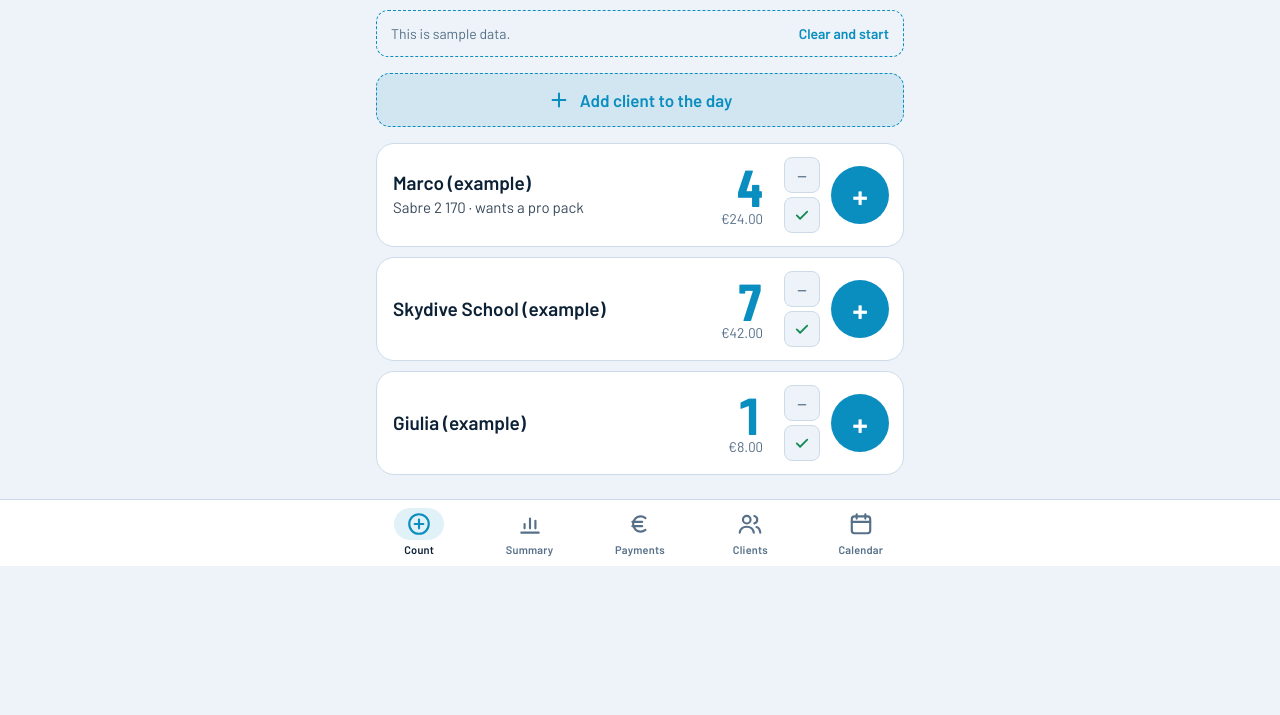
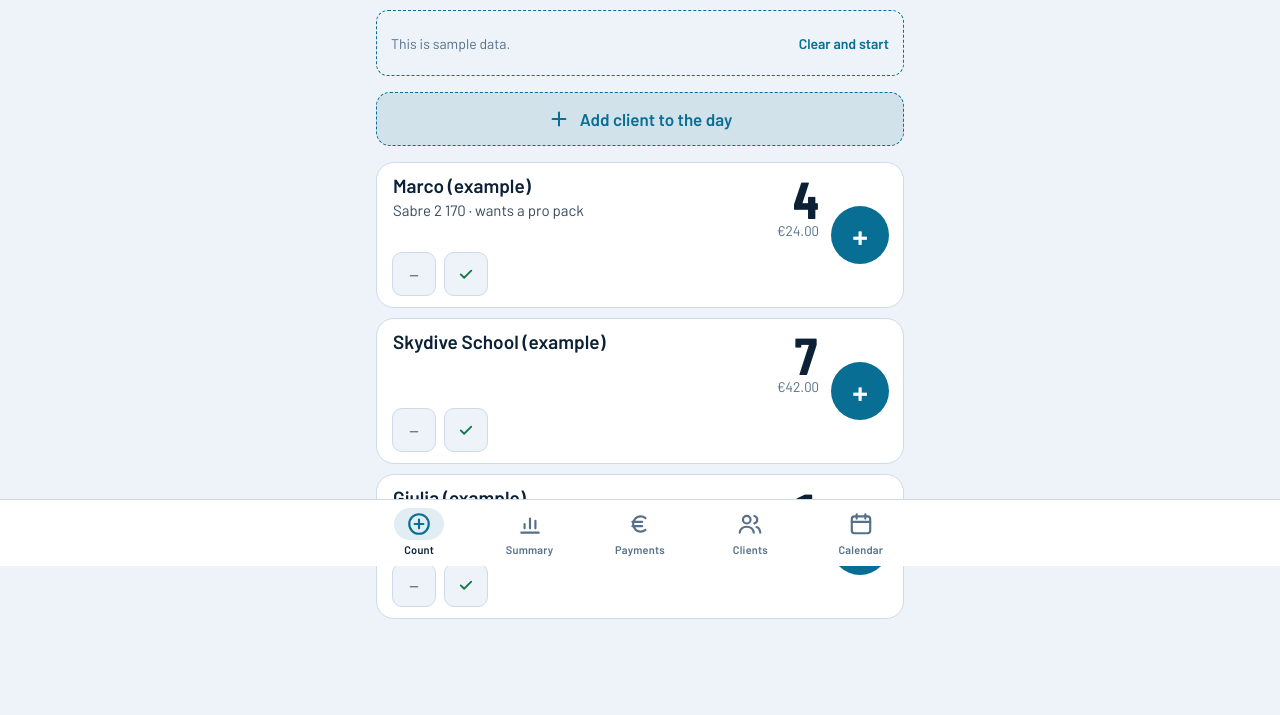
Before and after one commit to Filippo-cloud1/Packing, a plain HTML site: page index.html in a window 1280 px wide. Shown: the part 234-949 px from the top of the page. Before the commit the page ends 805 px from the top, so only its background shows below. Drawn offline with nearby package versions, Linux system fonts and the light colour scheme.

Commit message:
Packing 1.10: light-theme contrast, safer tile buttons, offline fonts (#1)
- Light theme: darker accent, warn and ok colours (and light accent
  variants) so text meets WCAG AA 4.5:1
- Client tiles: − and ✓ moved bottom-left away from +, 44px targets;
  count shown in text colour
- 44px minimum for buttons, segment filters and colour swatches
- "Da incassare" uses the warn colour like the "Deve" badges
- Service worker: precache Google Fonts at install (cache packing-v31)


Claude-Session: https://claude.ai/code/session_01BxaPxgW4zDmDcxmMeVe6i7

Co-authored-by: Claude <noreply@anthropic.com>

```diff
--- a/index.html
+++ b/index.html
@@ -29,14 +29,14 @@
 @media (prefers-color-scheme: light){
   :root:not([data-skin="dark"]){
     --bg:#edf3f8; --panel:#ffffff; --panel-2:#e2ecf5; --line:#cddbe8;
-    --fg:#0c2136; --muted:#567089; --accent:#0a8ec0; --accent-ink:#ffffff; --accent-soft:rgba(10,142,192,.12);
-    --warn:#d4601c; --ok:#178a55; --danger:#c93636; --bar:#ffffff; color-scheme:light;
+    --fg:#0c2136; --muted:#567089; --accent:#086e94; --accent-ink:#ffffff; --accent-soft:rgba(8,110,148,.12);
+    --warn:#a74c16; --ok:#147649; --danger:#bf3333; --bar:#ffffff; color-scheme:light;
   }
 }
 :root[data-skin="light"]{
   --bg:#edf3f8; --panel:#ffffff; --panel-2:#e2ecf5; --line:#cddbe8;
-  --fg:#0c2136; --muted:#567089; --accent:#0a8ec0; --accent-ink:#ffffff; --accent-soft:rgba(10,142,192,.12);
-  --warn:#d4601c; --ok:#178a55; --danger:#c93636; --bar:#ffffff; color-scheme:light;
+  --fg:#0c2136; --muted:#567089; --accent:#086e94; --accent-ink:#ffffff; --accent-soft:rgba(8,110,148,.12);
+  --warn:#a74c16; --ok:#147649; --danger:#bf3333; --bar:#ffffff; color-scheme:light;
 }
 
 /* brand header */
@@ -66,38 +66,39 @@ button{cursor:pointer}
 .totals .k{font-size:12px;letter-spacing:.12em;text-transform:uppercase;color:var(--muted)}
 .totals .v{font-family:var(--display);font-weight:700;font-size:40px;line-height:1.05;font-variant-numeric:tabular-nums;white-space:nowrap}
 .totals .v.eur{color:var(--accent)}
+.totals .v.due{color:var(--warn)}
 
 .banner{display:flex;gap:12px;align-items:center;justify-content:space-between;flex-wrap:wrap;border:1px dashed var(--accent);border-radius:12px;padding:10px 14px;color:var(--muted);font-size:14px}
-.banner button{background:none;border:0;color:var(--accent);font-weight:600;padding:4px 0}
+.banner button{background:none;border:0;color:var(--accent);font-weight:600;padding:4px 0;min-height:44px}
 
 /* client tiles */
 /* client bands on the Conta page: name/notes left, count, small actions, big + */
 .tiles{display:grid;grid-template-columns:1fr;gap:10px}
 .tile-wrap{position:relative;display:flex}
-.tile{position:relative;overflow:hidden;width:100%;display:flex;align-items:center;gap:12px;min-height:104px;padding:12px 140px 12px 16px;border-radius:18px;border:1px solid var(--line);background:var(--panel);text-align:left;transition:transform .08s,background .25s,border-color .25s}
+.tile{position:relative;overflow:hidden;width:100%;display:flex;align-items:center;gap:12px;min-height:120px;padding:12px 84px 68px 16px;border-radius:18px;border:1px solid var(--line);background:var(--panel);text-align:left;transition:transform .08s,background .25s,border-color .25s}
 .tile:active{transform:scale(.97)}
 .tile.bump{background:var(--accent-soft);border-color:var(--accent)}
-.tile .tl{flex:1;min-width:0;display:flex;flex-direction:column;gap:3px}
+.tile .tl{flex:1;min-width:0;display:flex;flex-direction:column;gap:3px;align-self:flex-start}
 .tile .name{font-weight:600;font-size:19px;line-height:1.2;overflow-wrap:anywhere}
 .tile .cnote{font-size:15px;line-height:1.3;color:var(--fg);opacity:.82;white-space:pre-line;overflow-wrap:anywhere}
 .tile .tc{display:flex;flex-direction:column;align-items:flex-end;flex:none}
-.tile .count{font-family:var(--display);font-weight:700;font-size:52px;line-height:.9;font-variant-numeric:tabular-nums;color:var(--accent)}
+.tile .count{font-family:var(--display);font-weight:700;font-size:52px;line-height:.9;font-variant-numeric:tabular-nums;color:var(--fg)}
 .tile.zero .count{color:var(--muted)}
 .tile .sub{font-size:14px;color:var(--muted);font-variant-numeric:tabular-nums}
 .tile .plus{position:absolute;right:14px;top:50%;transform:translateY(-50%);width:58px;height:58px;border-radius:50%;background:var(--accent);color:var(--accent-ink);display:grid;place-items:center;font-weight:700;font-size:32px;line-height:1}
-.tile .fly{position:absolute;right:150px;top:8px;font-family:var(--display);font-weight:700;font-size:28px;color:var(--accent);pointer-events:none;animation:fly .7s ease-out forwards}
+.tile .fly{position:absolute;right:96px;top:8px;font-family:var(--display);font-weight:700;font-size:28px;color:var(--accent);pointer-events:none;animation:fly .7s ease-out forwards}
 .tile .count.pop{animation:pop .3s ease-out}
 @keyframes fly{from{opacity:1;transform:translateY(0)}to{opacity:0;transform:translateY(-46px)}}
 @keyframes pop{0%{transform:scale(1)}40%{transform:scale(1.18)}100%{transform:scale(1)}}
-.minus{width:36px;height:36px;border-radius:8px;border:1px solid var(--line);background:var(--bg);color:var(--muted);font-size:20px;line-height:1;display:grid;place-items:center;flex:none}
-.tile-wrap>.minus{position:absolute;right:84px;top:14px}
-.tile-wrap>.minus.donebtn{top:auto;bottom:14px;color:var(--ok)}
+.minus{width:44px;height:44px;border-radius:10px;border:1px solid var(--line);background:var(--bg);color:var(--muted);font-size:20px;line-height:1;display:grid;place-items:center;flex:none}
+.tile-wrap>.minus{position:absolute;left:16px;bottom:12px}
+.tile-wrap>.minus.donebtn{left:68px;color:var(--ok)}
 .clip1,.clip3{display:-webkit-box;-webkit-box-orient:vertical;overflow:hidden}
 .clip1{-webkit-line-clamp:1}.clip3{-webkit-line-clamp:3}
 .note-in{min-height:0;font-family:var(--body);font-size:14px}
 .crow{border-top:1px solid var(--line)}.crow:first-child{border-top:0}
 .swatches{display:flex;gap:12px;flex-wrap:wrap}
-.swatch{width:42px;height:42px;border-radius:50%;border:2px solid var(--line)}
+.swatch{width:44px;height:44px;border-radius:50%;border:2px solid var(--line)}
 .swatch[aria-pressed="true"]{outline:3px solid var(--fg);outline-offset:3px}
 .themebtn.on{border-color:var(--accent);color:var(--accent);background:var(--accent-soft)}
 .btn.small{padding:6px 10px;font-size:13px}
@@ -173,10 +174,10 @@ h2{font-family:var(--display);font-weight:600;font-size:15px;letter-spacing:.14e
 .small{font-size:13px}
 
 .seg{display:flex;gap:6px;flex-wrap:wrap}
-.seg button{border:1px solid var(--line);background:var(--panel);border-radius:999px;padding:8px 14px;font-size:14px}
+.seg button{border:1px solid var(--line);background:var(--panel);border-radius:999px;padding:8px 16px;font-size:14px;min-height:44px}
 .seg button[aria-pressed="true"]{background:var(--accent);color:var(--accent-ink);border-color:var(--accent);font-weight:600}
 
-.btn{border:1px solid var(--line);background:var(--panel-2);border-radius:10px;padding:10px 14px;font-weight:600}
+.btn{border:1px solid var(--line);background:var(--panel-2);border-radius:10px;padding:10px 14px;font-weight:600;min-height:44px}
 .btn.primary{background:var(--accent);border-color:var(--accent);color:var(--accent-ink)}
 .btn.danger{color:var(--danger);border-color:color-mix(in srgb,var(--danger) 45%,var(--line))}
 .btn.ghost{background:none}
@@ -216,8 +217,8 @@ label.f{display:flex;flex-direction:column;gap:6px;font-size:13px;color:var(--mu
 a.btn{text-decoration:none;display:inline-block;color:var(--accent)}
 .sw-n{display:inline-grid;place-items:center;width:18px;height:18px;border-radius:4px;border:1px solid var(--line);background:var(--panel);font-style:normal;font-size:11px;font-weight:700;color:var(--ok)}
 .pill{display:inline-block;border-radius:999px;padding:3px 10px;font-size:13px;font-weight:600;white-space:nowrap;font-variant-numeric:tabular-nums}
-.pill.due{background:color-mix(in srgb,var(--warn) 18%,var(--panel));color:var(--warn)}
-.pill.ok{background:color-mix(in srgb,var(--ok) 16%,var(--panel));color:var(--ok)}
+.pill.due{background:color-mix(in srgb,var(--warn) 12%,var(--panel));color:var(--warn)}
+.pill.ok{background:color-mix(in srgb,var(--ok) 10%,var(--panel));color:var(--ok)}
 .pill.cred{background:var(--panel-2);color:var(--muted)}
 .paybox{display:flex;flex-direction:column;gap:10px;padding:0 14px 14px;border-top:1px dashed var(--line);padding-top:12px}
 
@@ -372,13 +373,13 @@ const SET_DEFAULTS={lang:((navigator.language||'it').toLowerCase().startsWith('i
 S.set=Object.assign({},SET_DEFAULTS,S.set||{});
 const cfg=()=>S.set;
 const ACCENTS={
-  azzurro:{label:'Azzurro',d:'#2cc0e8',l:'#0a8ec0',inkD:'#03202c',inkL:'#ffffff'},
-  verde:{label:'Verde',d:'#4fd49a',l:'#16865a',inkD:'#04241a',inkL:'#ffffff'},
-  arancione:{label:'Arancione',d:'#ff8a4c',l:'#c9581a',inkD:'#2a1003',inkL:'#ffffff'},
+  azzurro:{label:'Azzurro',d:'#2cc0e8',l:'#086e94',inkD:'#03202c',inkL:'#ffffff'},
+  verde:{label:'Verde',d:'#4fd49a',l:'#13744e',inkD:'#04241a',inkL:'#ffffff'},
+  arancione:{label:'Arancione',d:'#ff8a4c',l:'#a94a16',inkD:'#2a1003',inkL:'#ffffff'},
   viola:{label:'Viola',d:'#ac8dff',l:'#6a45d6',inkD:'#1c0f3d',inkL:'#ffffff'},
-  rosa:{label:'Rosa',d:'#ff7ab6',l:'#c2347a',inkD:'#3a0a20',inkL:'#ffffff'},
-  giallo:{label:'Giallo',d:'#ffcf3f',l:'#a87700',inkD:'#2b2000',inkL:'#ffffff'}};
-const APP_VERSION='1.9.3';
+  rosa:{label:'Rosa',d:'#ff7ab6',l:'#b83174',inkD:'#3a0a20',inkL:'#ffffff'},
+  giallo:{label:'Giallo',d:'#ffcf3f',l:'#876000',inkD:'#2b2000',inkL:'#ffffff'}};
+const APP_VERSION='1.10';
 let view={tab:'conta',day:today(),range:'day',editing:null,adding:false,confirm:null,importOpen:false,calMonth:today().slice(0,7),calSel:today()};
 
 const clientById=id=>S.clients.find(c=>c.id===id);
@@ -801,7 +802,7 @@ function renderPag(){
   const hist=[...S.payments].sort((a,b)=>b.ts-a.ts).slice(0,30).map(p=>{const c=clientById(p.clientId);
     return `<div class="row"><span class="grow">${esc(c?c.name:'Cliente eliminato')}<br><span class="muted small">${fmtDay(p.day)} · ${esc(tm(p.method))}${p.tip?` · <span class="tipc">${p.tip===p.amount?'mancia':'di cui mancia '+eur(p.tip)}</span>`:''}</span></span><span class="num">${eur(p.amount)}</span>
     <button class="minus" style="position:static;flex:none" data-act="delPay" data-id="${p.id}" aria-label="Elimina pagamento">×</button></div>`}).join('');
-  return `<div class="totals"><div><div class="k">Da incassare</div><div class="v eur">${eur(totDue)}</div></div><div><div class="k">Clienti in debito</div><div class="v">${debtors}</div></div></div>
+  return `<div class="totals"><div><div class="k">Da incassare</div><div class="v due">${eur(totDue)}</div></div><div><div class="k">Clienti in debito</div><div class="v">${debtors}</div></div></div>
   <h2>Lista nera</h2>
   <p class="muted small" style="margin:0">Il saldo considera tutti i ripiegamenti segnati meno i pagamenti ricevuti.</p>
   ${list.length?`<div class="card">${rows}</div>`:`<div class="empty">Nessuno ti deve soldi. Tutti i clienti sono in pari.</div>`}
--- a/sw.js
+++ b/sw.js
@@ -1,14 +1,22 @@
 // Packing service worker: open instantly from the saved copy, refresh it in the background,
 // and let the app know when a newer version has been downloaded.
-const CACHE='packing-v30';
+const CACHE='packing-v31';
 const FILES=['./','index.html','manifest.webmanifest','icon-192.png','icon-512.png','icon-maskable-512.png','apple-touch-icon.png'];
 const FLAG='./__packing_new_version';
 const verOf=t=>(String(t).match(/APP_VERSION='([^']+)'/)||[])[1]||'';
 async function markNew(text){const v=verOf(text);if(!v)return;const c=await caches.open(CACHE);await c.put(FLAG,new Response(v));
   (await self.clients.matchAll({includeUncontrolled:true})).forEach(cl=>cl.postMessage({t:'packing-updated',v}))}
 
+// Google Fonts used by index.html: saved at install so the app keeps its look offline from the very first launch.
+const FONT_CSS='https://fonts.googleapis.com/css2?family=Barlow+Condensed:wght@500;600;700&family=Barlow:wght@400;500;600&display=swap';
+async function cacheFonts(c){try{
+  const res=await fetch(FONT_CSS,{mode:'cors'});if(!res.ok)return;const css=await res.clone().text();await c.put(FONT_CSS,res);
+  const urls=[...css.matchAll(/url\((https:\/\/fonts\.gstatic\.com\/[^)]+)\)/g)].map(m=>m[1]);
+  await Promise.all(urls.map(u=>fetch(u,{mode:'cors'}).then(r=>r.ok&&c.put(u,r)).catch(()=>{})));
+}catch(e){}}
+
 self.addEventListener('install',e=>{
-  e.waitUntil(caches.open(CACHE).then(c=>c.addAll(FILES.map(u=>new Request(u,{cache:'reload'})))));
+  e.waitUntil(caches.open(CACHE).then(async c=>{await c.addAll(FILES.map(u=>new Request(u,{cache:'reload'})));await cacheFonts(c)}));
   self.skipWaiting();
 });
 self.addEventListener('activate',e=>{
@@ -24,7 +32,7 @@ self.addEventListener('fetch',e=>{
   const req=e.request;if(req.method!=='GET'||req.url.includes('__packing_new_version'))return;
   const page=req.mode==='navigate'||/\/(index\.html)?$/.test(new URL(req.url).pathname);
   e.respondWith(caches.open(CACHE).then(async cache=>{
-    const cached=await cache.match(req,{ignoreSearch:true})||(page?await cache.match('index.html'):undefined);
+    const cached=await cache.match(req,{ignoreSearch:!/^https:\/\/fonts\./.test(req.url),ignoreVary:true})||(page?await cache.match('index.html'):undefined);
     const oldCopy=cached&&page?cached.clone():null;
     const net=fetch(req,{cache:'no-cache'}).then(async res=>{
       if(res&&(res.ok||res.type==='opaque')){
```
